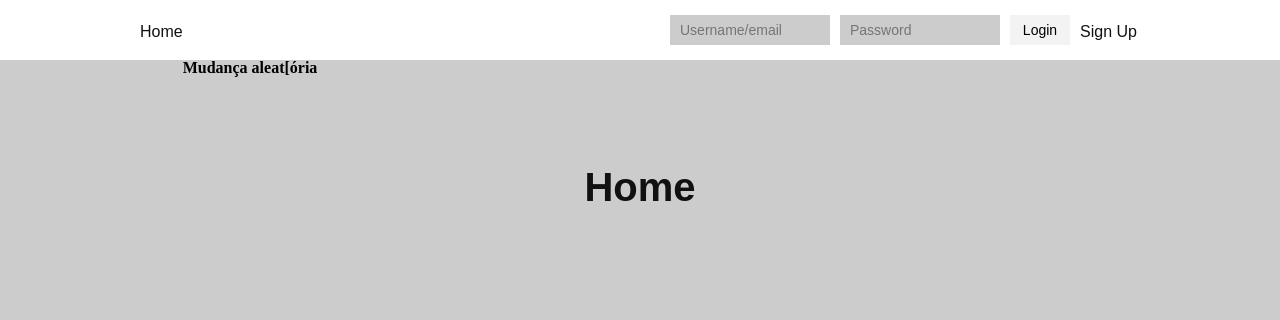
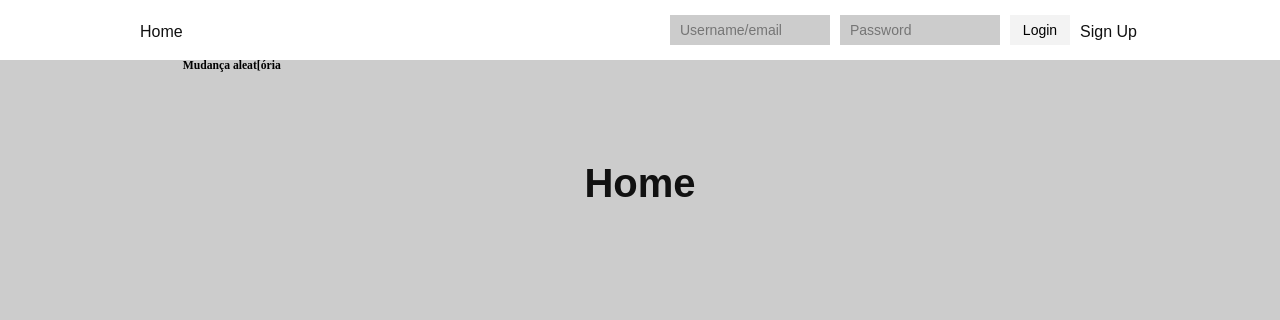
Before and after one commit to Was7ed/sistemadelogin, a PHP site: page / in a window 1280 px wide. Shown: the top 320 px of the page. Run offline with PHP 8.4, Linux system fonts and the light colour scheme.

Commit message:
Teste
teste

```diff
--- a/style.css
+++ b/style.css
@@ -14,7 +14,7 @@ time, mark, audio, video {
     padding:0;
     border:0;
     outline:0;
-    font-size:100%;
+    font-size:90%;
     vertical-align:baseline;
     background:transparent;
 }
```
